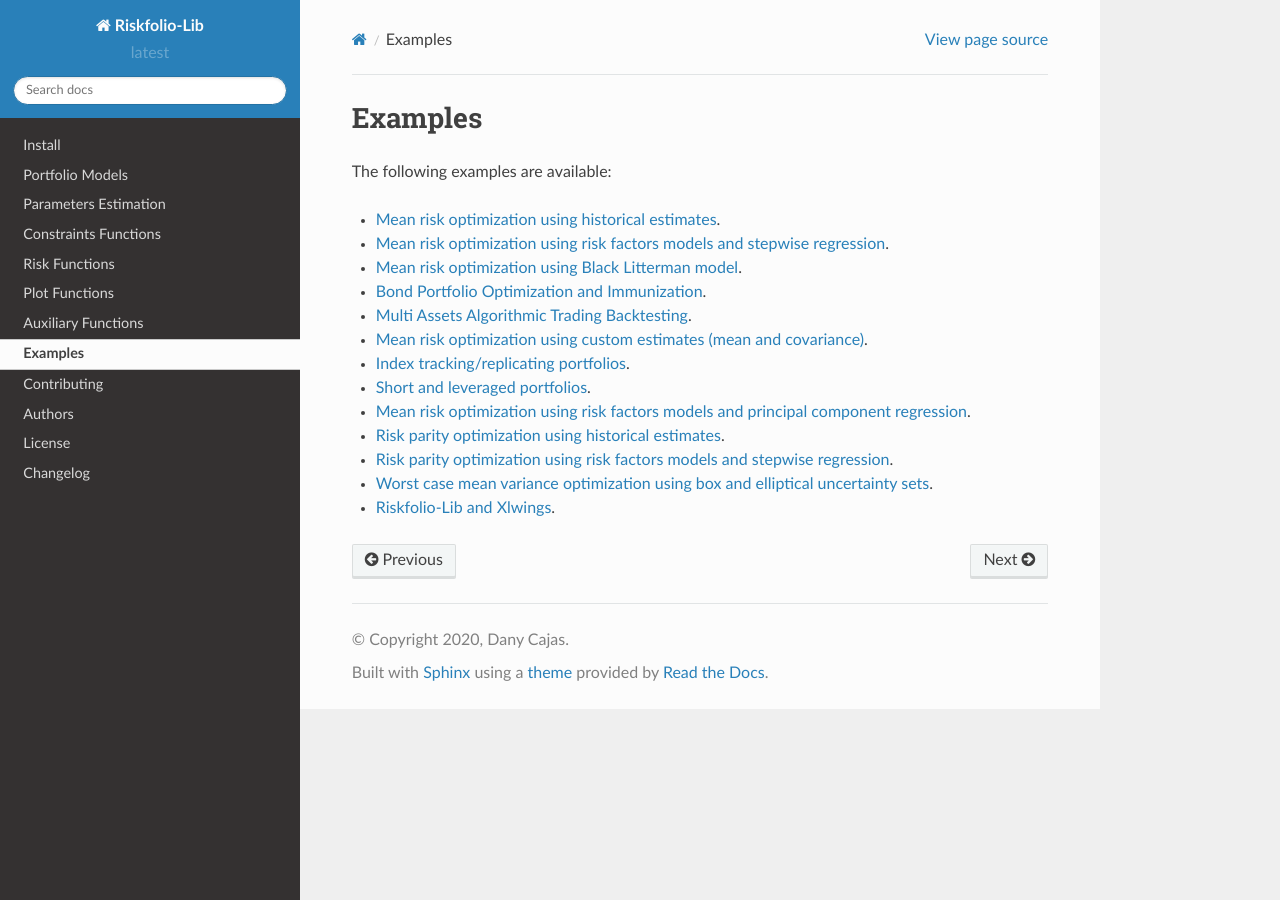
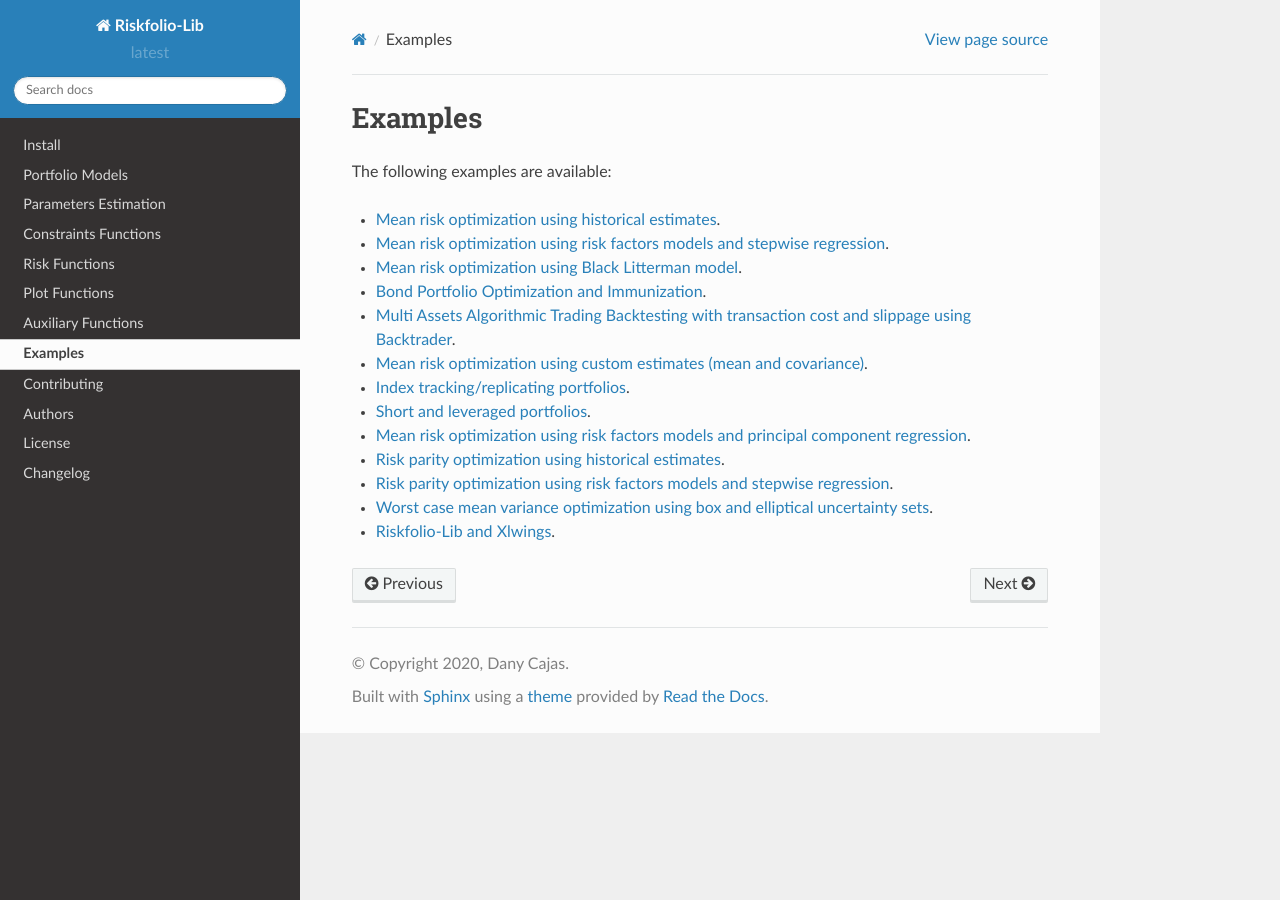
Before and after one commit to dcajasn/Riskfolio-Lib, a Sphinx documentation site: the page built from docs/source/examples.rst, in a window 1280 px wide. Built offline with Sphinx 7.4.7 and the Read the Docs theme 2.0.0, drawn with Linux system fonts in a browser that asks for light colours.

Commit message:
Update tutorial 5
Add slippage to backtesting example

```diff
--- a/docs/source/examples.rst
+++ b/docs/source/examples.rst
@@ -8,7 +8,7 @@
 * `Mean risk optimization using risk factors models and stepwise regression <https://nbviewer.jupyter.org/github/dcajasn/Riskfolio-Lib/blob/master/examples/Tutorial%202.ipynb>`_.
 * `Mean risk optimization using Black Litterman model <https://nbviewer.jupyter.org/github/dcajasn/Riskfolio-Lib/blob/master/examples/Tutorial%203.ipynb>`_.
 * `Bond Portfolio Optimization and Immunization <https://nbviewer.jupyter.org/github/dcajasn/Riskfolio-Lib/blob/master/examples/Tutorial%204.ipynb>`_.
-* `Multi Assets Algorithmic Trading Backtesting <https://nbviewer.jupyter.org/github/dcajasn/Riskfolio-Lib/blob/master/examples/Tutorial%205.ipynb>`_.
+* `Multi Assets Algorithmic Trading Backtesting with transaction cost and slippage using Backtrader <https://nbviewer.jupyter.org/github/dcajasn/Riskfolio-Lib/blob/master/examples/Tutorial%205.ipynb>`_.
 * `Mean risk optimization using custom estimates (mean and covariance) <https://nbviewer.jupyter.org/github/dcajasn/Riskfolio-Lib/blob/master/examples/Tutorial%206.ipynb>`_.
 * `Index tracking/replicating portfolios <https://nbviewer.jupyter.org/github/dcajasn/Riskfolio-Lib/blob/master/examples/Tutorial%207.ipynb>`_.
 * `Short and leveraged portfolios <https://nbviewer.jupyter.org/github/dcajasn/Riskfolio-Lib/blob/master/examples/Tutorial%208.ipynb>`_.
```
Also changed, not shown: 1 other file.
